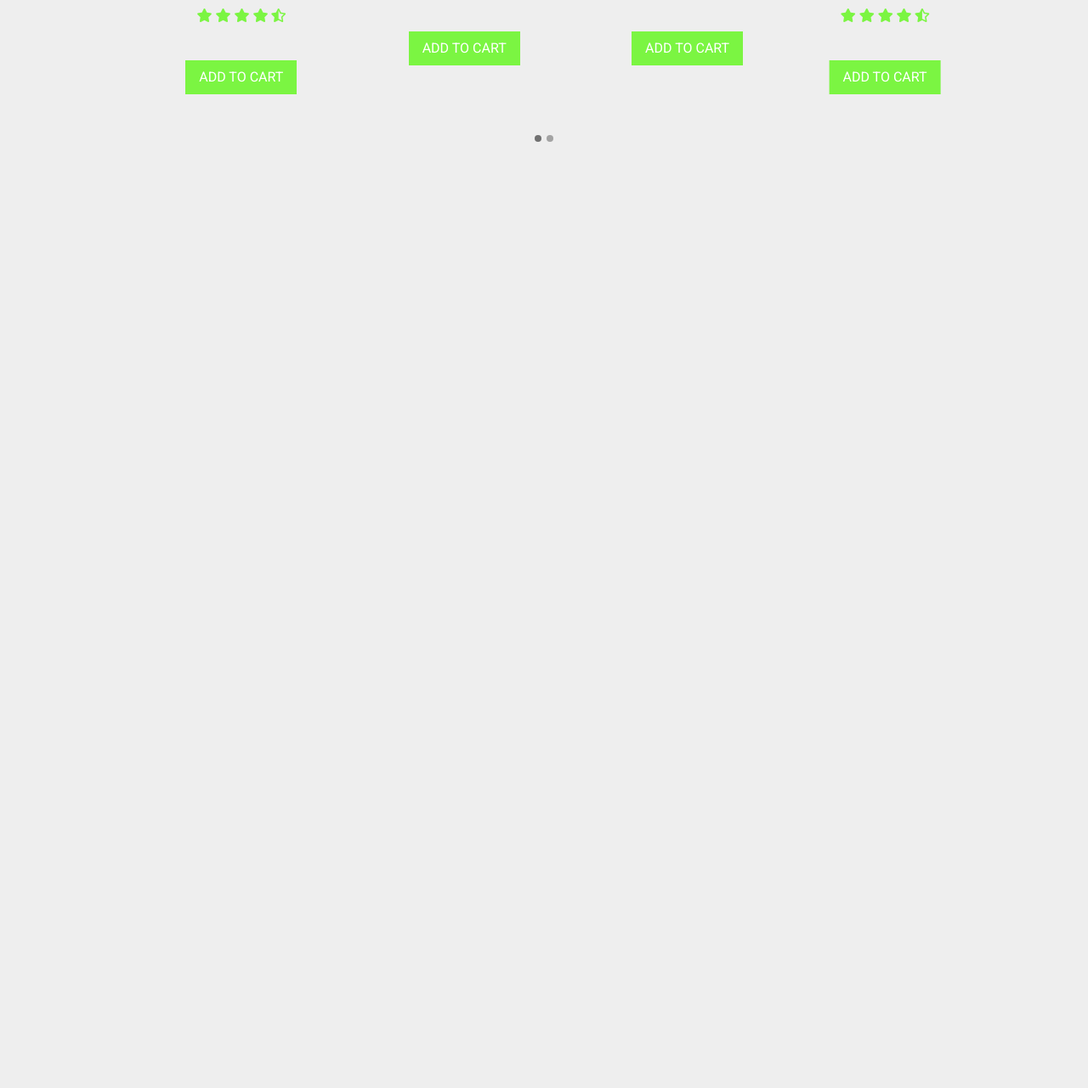
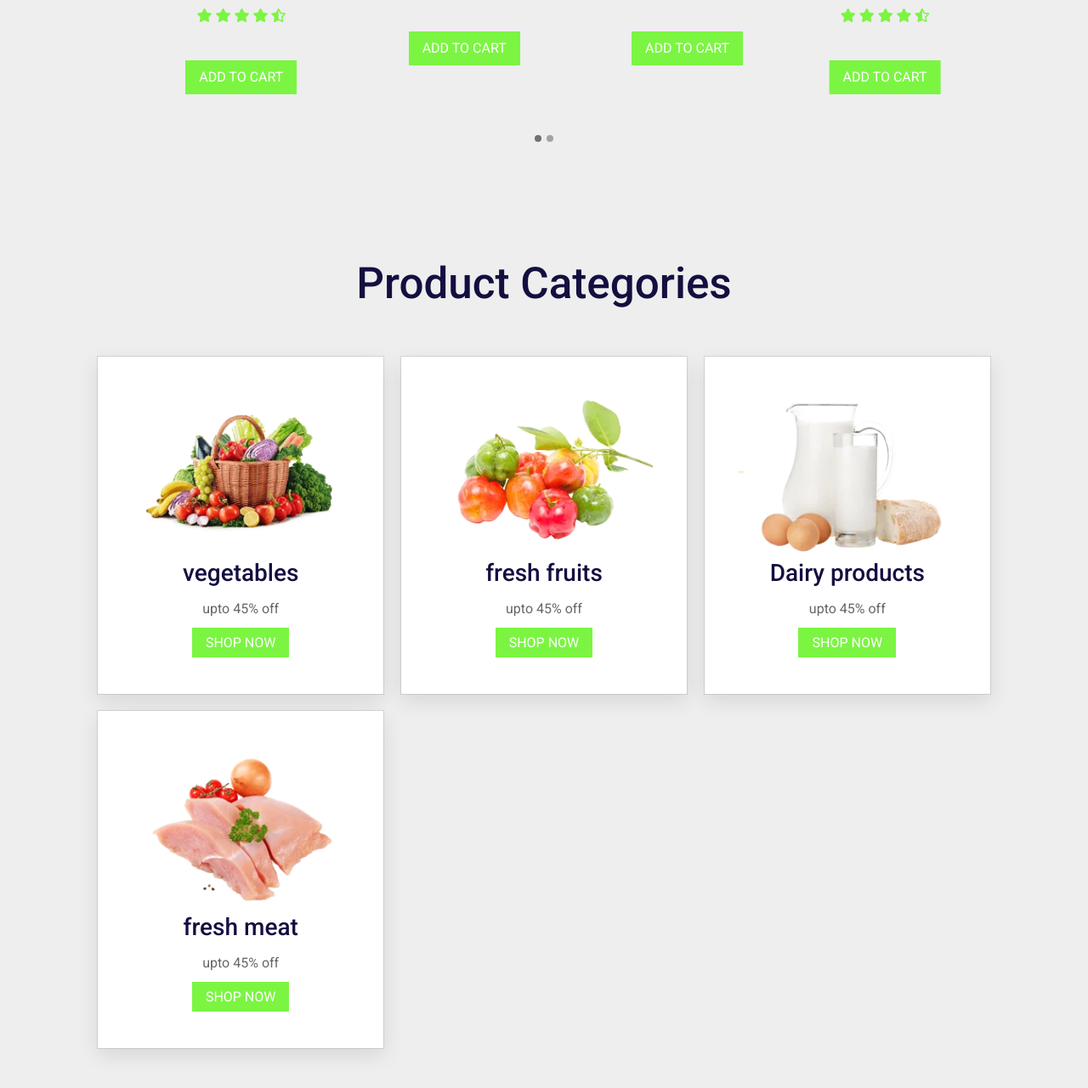
Before and after one commit to fobiero/ecommerce, a plain HTML site: page index.html in a window 1280 px wide. Shown: the part 2238-3519 px from the top of the page at 85% size. Before the commit the page ends 2445 px from the top, so only its background shows below. Drawn offline with nearby package versions, Linux system fonts and the light colour scheme.

Commit message:
categories build done

```diff
--- a/css/style.css
+++ b/css/style.css
@@ -203,6 +203,11 @@ section {
     bottom: -40px;
 }
 
+.products {
+    position: relative;
+    z-index: -1;
+}
+
 
 /* The colour of the indicators */
 
@@ -253,3 +258,36 @@ section {
     cursor: pointer;
     color: var(--color);
 }
+
+
+/* categories  */
+
+.categories .category-items {
+    display: grid;
+    grid-template-columns: repeat(auto-fit, minmax(20rem, 1fr));
+    gap: 1.3rem;
+}
+
+.categories .category-items .box {
+    background: #fff;
+    padding: 3rem 2rem;
+    outline: var(--outline);
+    text-align: center;
+    box-shadow: var(--box-shadow);
+}
+
+.categories .category-items .box a {
+    cursor: pointer;
+    position: relative;
+    border: none;
+    outline: none;
+    color: #fff;
+    background-color: var(--color);
+    margin-top: 40px;
+    padding: 8px 16px;
+    text-transform: uppercase;
+}
+
+.categories .category-items .box a:hover {
+    text-decoration: none;
+}
--- a/index.html
+++ b/index.html
@@ -83,17 +83,14 @@
     <!-- products build  -->
     <section class="products" id="products">
         <h1 class="title-names">Products</h1>
-
         <div class="container-fluid">
             <div class="row blog">
                 <div class="col-md-12">
                     <div id="blogCarousel" class="carousel slide" data-ride="carousel">
-
                         <ol class="carousel-indicators">
                             <li data-target="#blogCarousel" data-slide-to="0" class="active"></li>
                             <li data-target="#blogCarousel" data-slide-to="1"></li>
                         </ol>
-
                         <!-- Carousel items -->
                         <div class="carousel-inner">
                             <div class="carousel-item active">
@@ -217,23 +214,52 @@
                                         </div>
                                         <button class="btn-add-to-cart">add to cart</button>
                                     </div>
-
                                 </div>
                                 <!--.row-->
                             </div>
-
-
                         </div>
                         <!--.carousel-inner-->
                     </div>
                     <!--.Carousel-->
-
                 </div>
             </div>
         </div>
-
     </section>
     <!-- end products  -->
+
+    <!-- categories  -->
+    <section class="categories" id="categories">
+        <h1 class="title-names">Product Categories</h1>
+        <div class="category-items">
+            <div class="box">
+                <img src="./image/cat-1.png" alt="">
+                <h3>vegetables</h3>
+                <p>upto 45% off</p>
+                <a href="#" class="shop_now">shop now</a>
+            </div>
+            <div class="box">
+                <img src="./image/cat-2.png" alt="">
+                <h3>fresh fruits</h3>
+                <p>upto 45% off</p>
+                <a href="#" class="shop_now">shop now</a>
+            </div>
+            <div class="box">
+                <img src="./image/cat-3.png" alt="">
+                <h3>Dairy products</h3>
+                <p>upto 45% off</p>
+                <a href="#" class="shop_now">shop now</a>
+            </div>
+            <div class="box">
+                <img src="./image/cat-4.png" alt="">
+                <h3>fresh meat </h3>
+                <p>upto 45% off</p>
+                <a href="#" class="shop_now">shop now</a>
+            </div>
+        </div>
+    </section>
+
+
+
     <script src="https://unpkg.com/swiper/swiper-bundle.min.js"></script>
     <!-- bootstrap cdn  -->
     <!-- <script src=" https://cdn.jsdelivr.net/npm/bootstrap@5.1.3/dist/js/bootstrap.bundle.min.js " integrity="sha384-ka7Sk0Gln4gmtz2MlQnikT1wXgYsOg+OMhuP+IlRH9sENBO0LRn5q+8nbTov4+1p " crossorigin="anonymous "></script> -->
```
